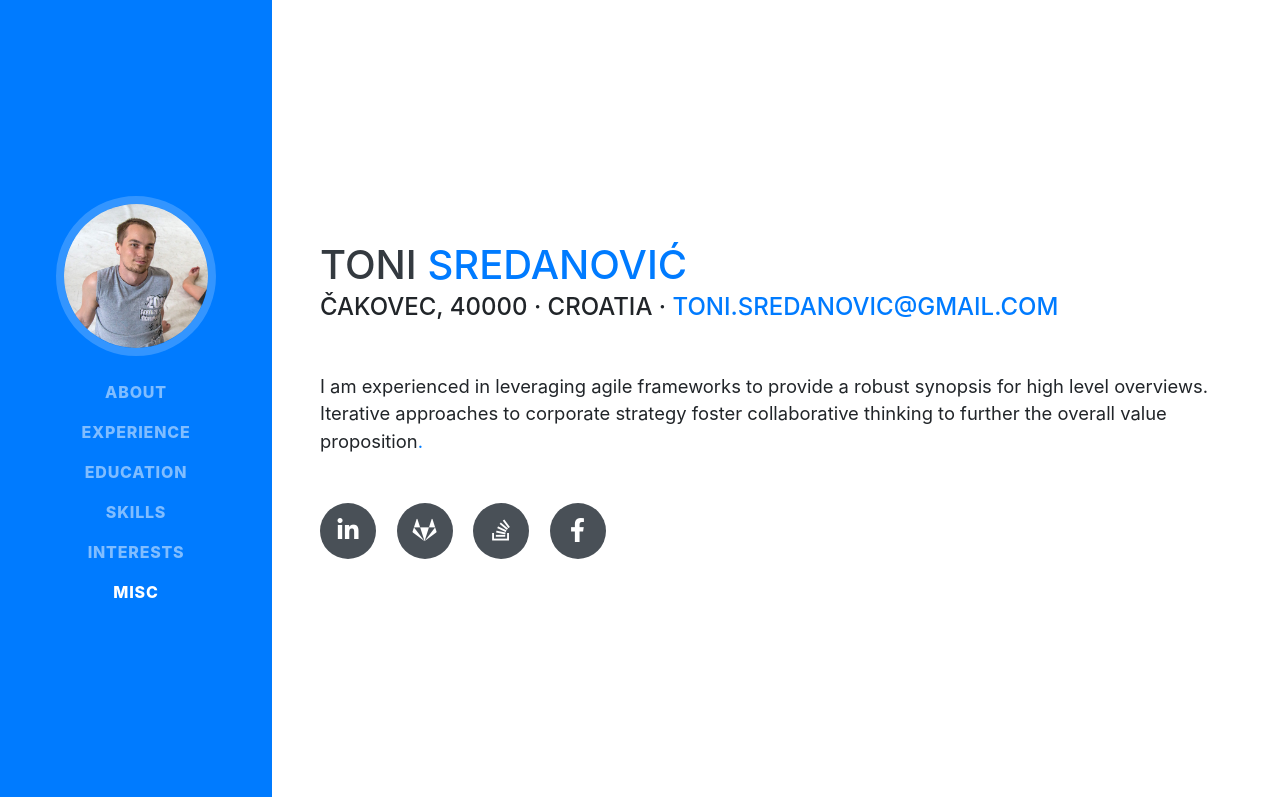
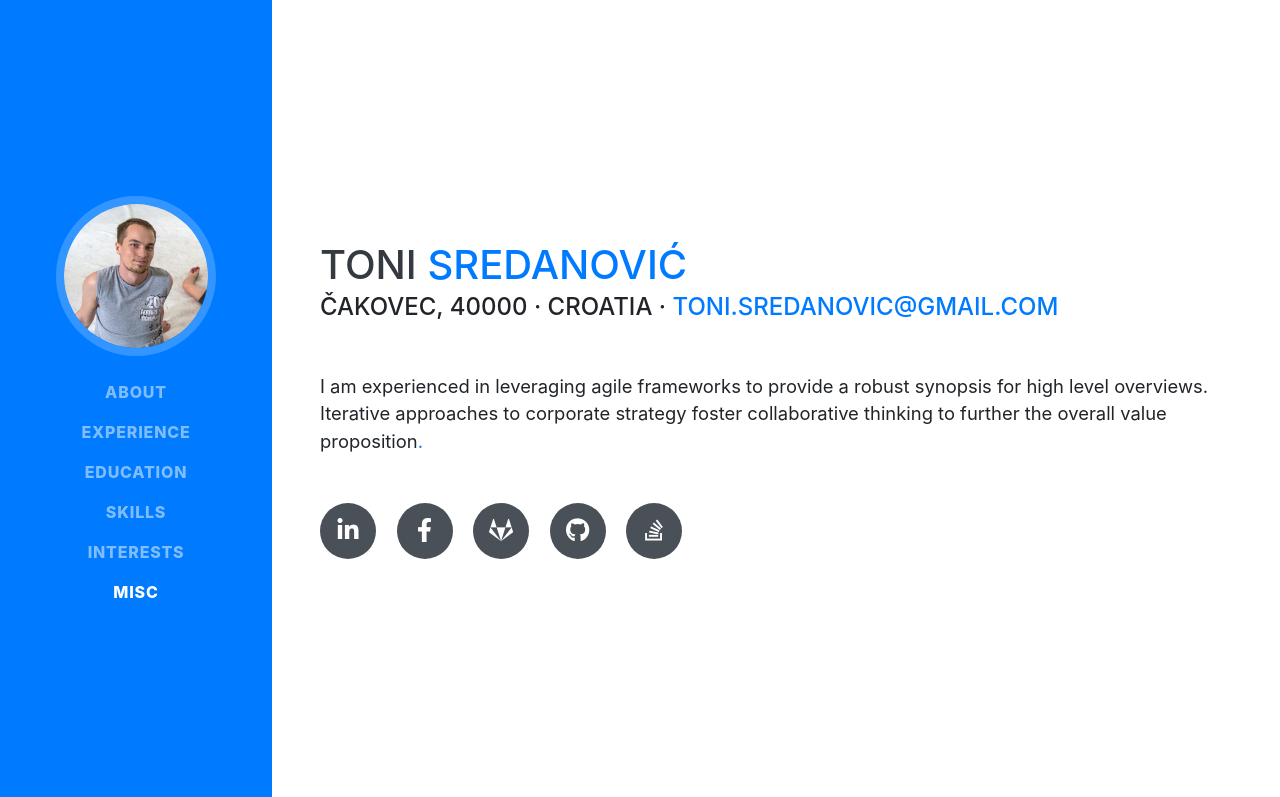
Before and after one commit to tsredanovic/tsredanovic.github.io, a website with bundled scripts: page index.html in a window 1280 px wide. Shown: the top 797 px of the page. Built offline with nearby package versions, Linux system fonts and the light colour scheme; a web font is replaced by a local one.

Commit message:
github added

```diff
--- a/index.html
+++ b/index.html
@@ -83,14 +83,17 @@
           <a href="https://www.linkedin.com/in/toni-sredanovi%C4%87-313666197/">
             <i class="fab fa-linkedin-in"></i>
           </a>
+          <a href="https://www.facebook.com/toni.sredanovic">
+            <i class="fab fa-facebook-f"></i>
+          </a>
           <a href="https://gitlab.com/tonisredanovic">
             <i class="fab fa-gitlab"></i>
           </a>
+          <a href="https://github.com/tsredanovic">
+            <i class="fab fa-github"></i>
+          </a>
           <a href="https://stackoverflow.com/users/6182497/toni-sredanovi%c4%87">
             <i class="fab fa-stack-overflow"></i>
-          </a>
-          <a href="https://www.facebook.com/toni.sredanovic">
-            <i class="fab fa-facebook-f"></i>
           </a>
         </div>
       </div>
```
